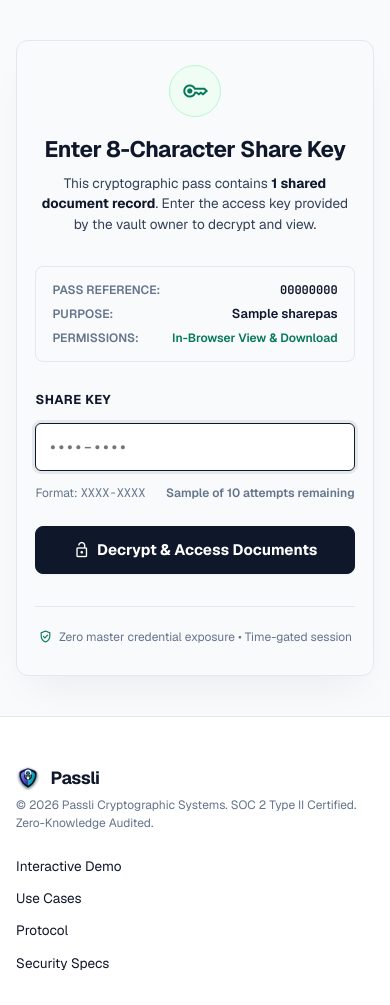
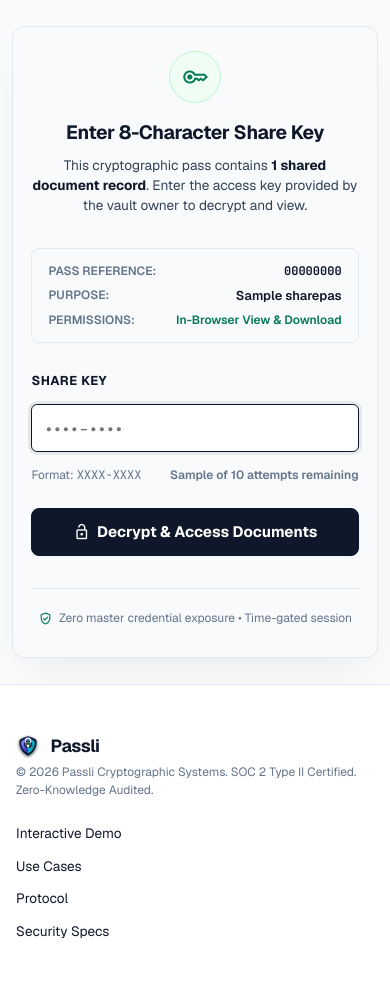
Before and after one commit to Muqadas-Fareed-devt/passli, a Django app: template templates/sharing/recipient_verify.html in a window 390 px wide. Shown: the part 69-1074 px from the top of the page. After the commit the page ends 1007 px from the top, so only its background shows below. Run offline with Django 5.2, Linux system fonts and the light colour scheme; tables that the repository leaves empty hold one stand-in row (values such as "Sample post"); the template is opened without the code that fills it: values that come from a table or form of the project are taken from there, most other values are stand-ins (such as "Sample title", 1, 10 or a date in 2020).

Commit message:
feat(ui): make recipient verification form responsive on all screen sizes

```diff
--- a/templates/sharing/recipient_verify.html
+++ b/templates/sharing/recipient_verify.html
@@ -4,15 +4,15 @@
 {% block title %}Verify Share Key — Passli Recipient Portal{% endblock %}
 
 {% block content %}
-<div class="auth-layout" style="min-height: calc(100vh - 160px); display: flex; align-items: center; justify-content: center; padding: 2.5rem 1rem;">
-    <div class="auth-card" style="max-width: 480px; width: 100%; border: 1px solid var(--border-light); background: var(--bg-card); border-radius: var(--radius-lg); box-shadow: 0 20px 40px -15px rgba(0, 0, 0, 0.07); padding: 2.25rem;">
+<div class="auth-layout" style="min-height: calc(100vh - 160px); display: flex; align-items: center; justify-content: center; padding: 1.5rem 0.75rem;">
+    <div class="auth-card" style="max-width: 480px; width: 100%; border: 1px solid var(--border-light); background: var(--bg-card); border-radius: var(--radius-lg); box-shadow: 0 20px 40px -15px rgba(0, 0, 0, 0.07); padding: clamp(1.25rem, 5vw, 2.25rem);">
 
         <!-- Recipient Header -->
         <div style="text-align: center; margin-bottom: 2rem;">
             <div style="width: 52px; height: 52px; border-radius: 50%; background: #f0fdf4; border: 1px solid #bbf7d0; display: inline-flex; align-items: center; justify-content: center; margin-bottom: 1rem;">
                 <span class="material-symbols-outlined" style="font-size: 26px; color: var(--brand-emerald);">key</span>
             </div>
-            <h1 style="font-size: 1.4rem; font-weight: 800; color: var(--text-primary); margin: 0 0 0.4rem; letter-spacing: -0.02em;">
+            <h1 style="font-size: clamp(1.2rem, 4vw, 1.4rem); font-weight: 800; color: var(--text-primary); margin: 0 0 0.4rem; letter-spacing: -0.02em;">
                 Enter 8-Character Share Key
             </h1>
             <p style="font-size: 0.85rem; color: var(--text-secondary); margin: 0; line-height: 1.5;">
```
